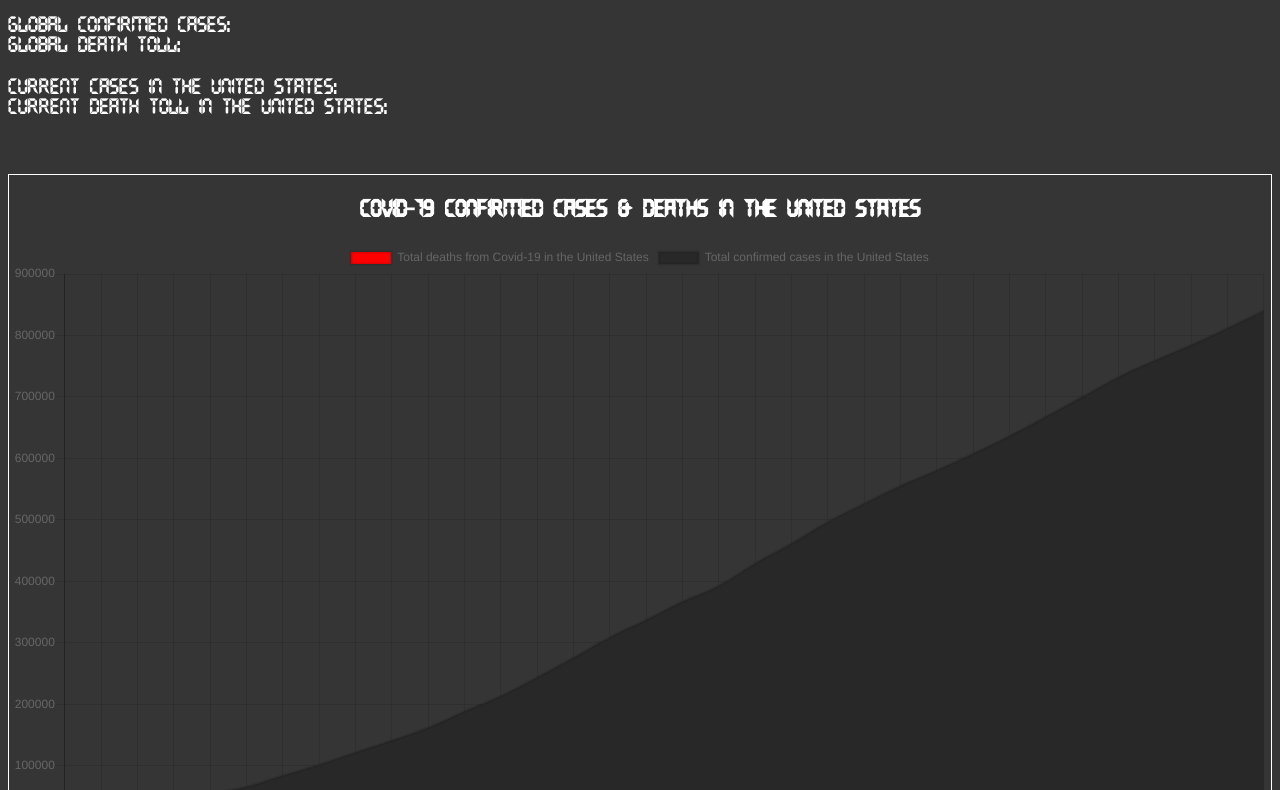
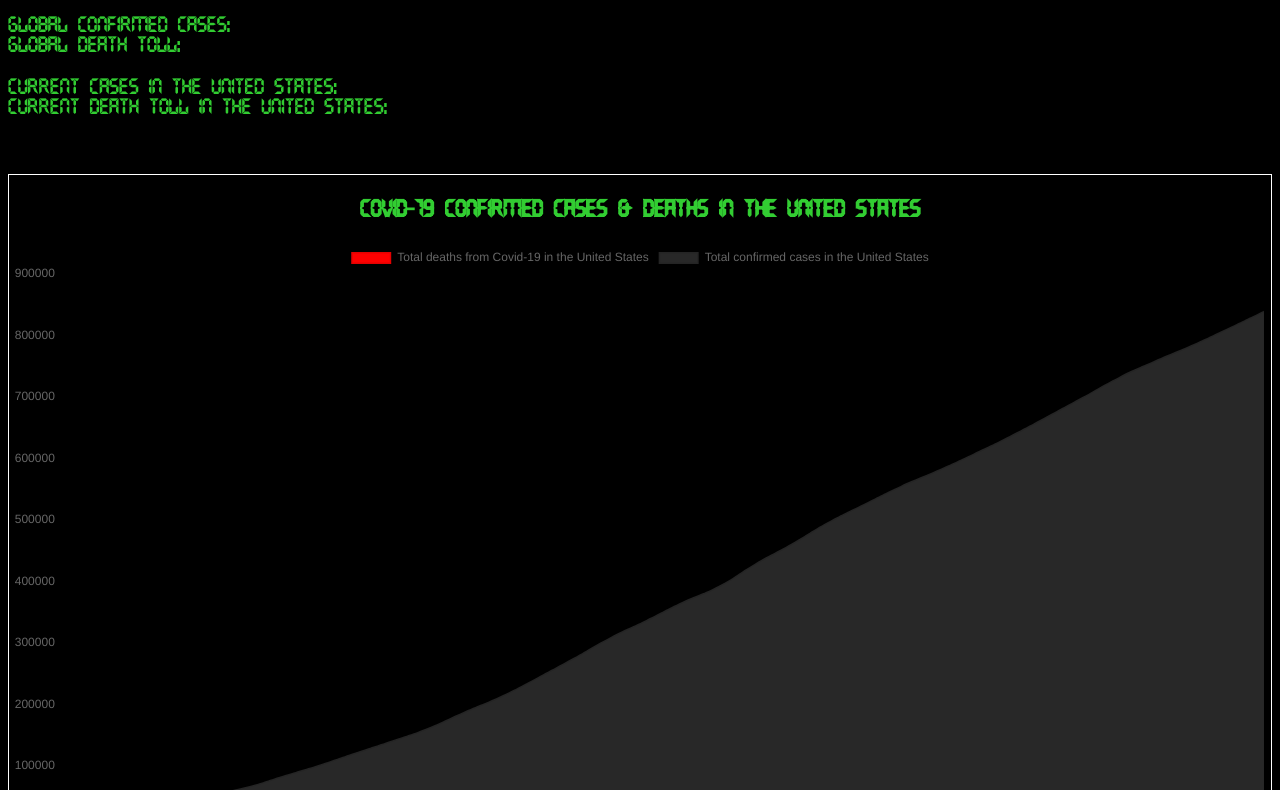
Before and after one commit to JoeHancock1995/COVID-19-Visualizer, a plain HTML site: page index.html in a window 1280 px wide. Shown: the part 117-907 px from the top of the page. Drawn offline with nearby package versions, Linux system fonts and the light colour scheme; no server answers.

Commit message:
styling changes

```diff
--- a/assets/style.css
+++ b/assets/style.css
@@ -1,6 +1,6 @@
 *{
-    color: white;
-    background-color: rgb(53, 53, 53);
+    color: limegreen;
+    background-color: rgb(0, 0, 0);
 }
 #global-cases{
     color: white;
```
